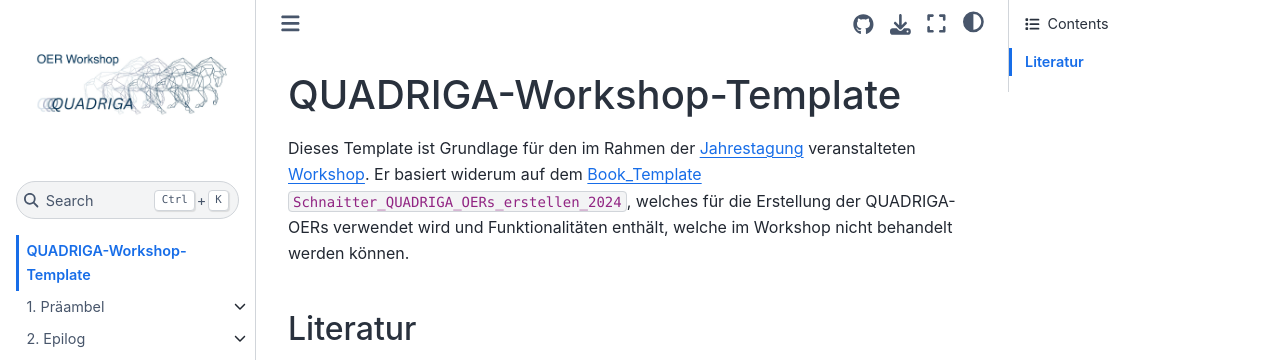
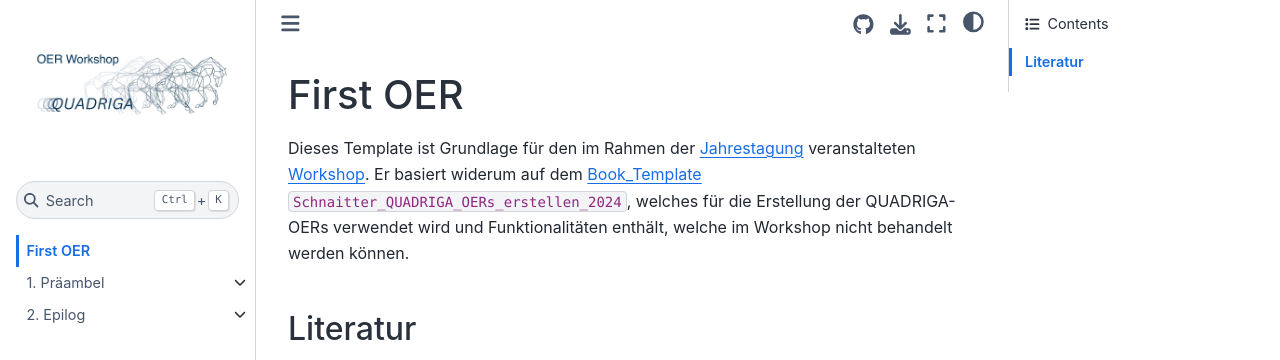
Before and after one commit to SchenbergZY/my-oer-1, a Jupyter Book: the page built from index.md, in a window 1280 px wide, cut to the strip 0-360 px from the top of the page. Built offline with Jupyter Book 1.0.4 settings and Sphinx 7.4.7 and the Sphinx Book theme 1.1.4, drawn with Linux system fonts in a browser that asks for light colours; cross-references to code outside the pages are shown as plain code.

Commit message:
Update index.md

```diff
--- a/index.md
+++ b/index.md
@@ -1,4 +1,4 @@
-# QUADRIGA-Workshop-Template
+# First OER
 
 Dieses Template ist Grundlage für den im Rahmen der [Jahrestagung](https://www.quadriga-dk.de/de/quadriga-jahresveranstaltung-2025) veranstalteten [Workshop](https://github.com/quadriga-dk/OER-Workshop). Er basiert widerum auf dem [Book_Template](https://github.com/quadriga-dk/Book_Template) {cite}`Schnaitter_QUADRIGA_OERs_erstellen_2024`, welches für die Erstellung der QUADRIGA-OERs verwendet wird und Funktionalitäten enthält, welche im Workshop nicht behandelt werden können.
 
```
